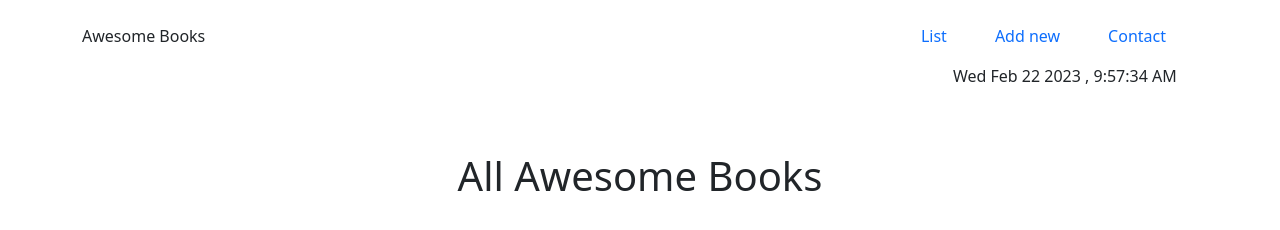
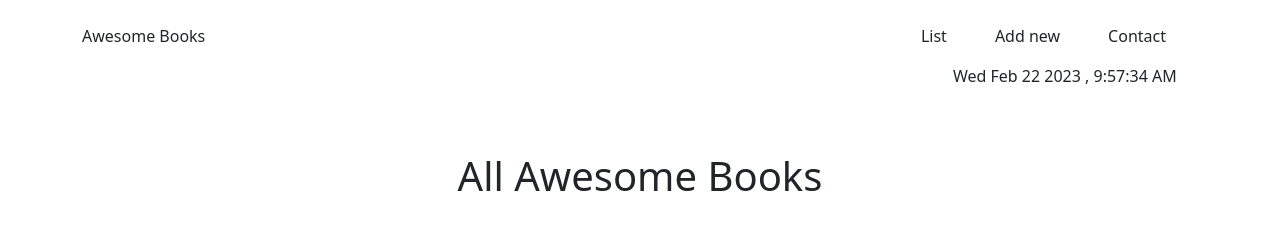
Before and after one commit to fuadmoin/library, a website: page index.html in a window 1280 px wide. Drawn offline with nearby package versions, Linux system fonts and the light colour scheme.

Commit message:
change links with link-dark

```diff
--- a/index.html
+++ b/index.html
@@ -18,13 +18,13 @@
       <div>
         <ul class="d-flex justify-content-around nav">
           <li class="me-3 nav-item">
-            <a class="nav-link active" id="toList" href="#books">List</a>
+            <a class="nav-link active link-dark" id="toList" href="#books">List</a>
           </li>
           <li class="me-3 nav-item">
-            <a class="nav-link" id="toAdd" href="#add">Add new</a>
+            <a class="nav-link link-dark" id="toAdd" href="#add">Add new</a>
           </li>
           <li class="me-3 nav-item">
-            <a class="nav-link" id="toContact" href="#contact">Contact</a>
+            <a class="nav-link link-dark" id="toContact" href="#contact">Contact</a>
           </li>
         </ul>
         <p class="ms-5 mt-2 time" id="time"></p>
```
